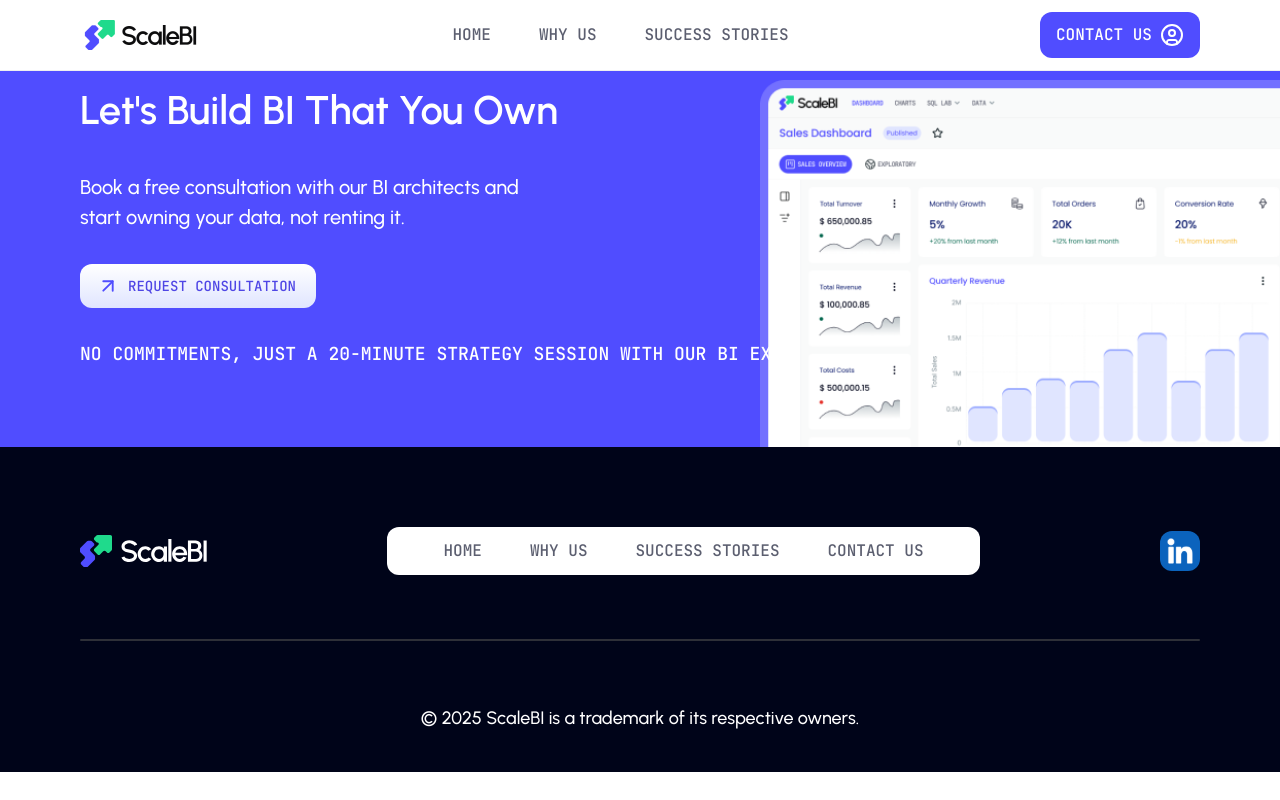
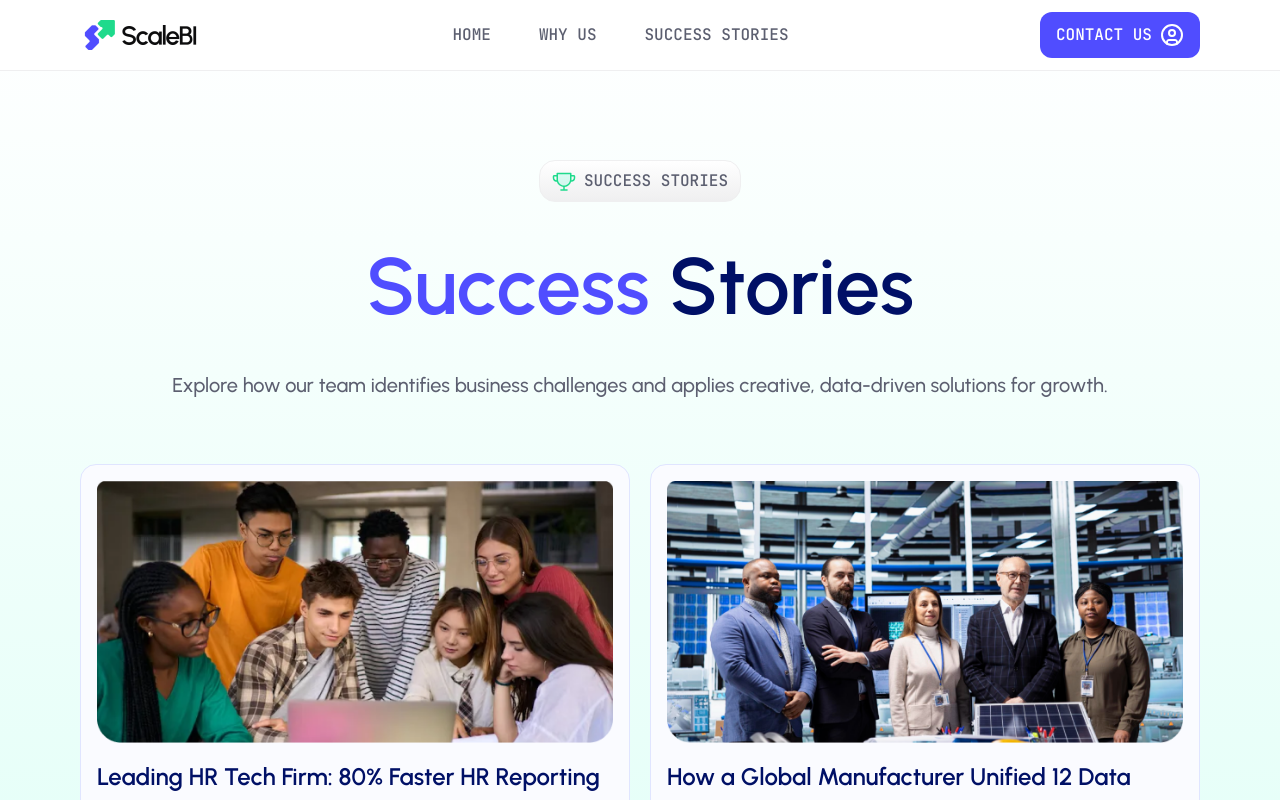
Before and after one commit to ScaleBI/ScaleBI-Site, a React (Vite) app: page /ScaleBI-Site/success-story-index in a window 1280 px wide. Shown: the top 800 px of the page. Built offline with nearby package versions, Linux system fonts and the light colour scheme.

Commit message:
change route path name

```diff
--- a/src/App.jsx
+++ b/src/App.jsx
@@ -18,8 +18,8 @@ function App() {
       <ScrollToTop />
       <Routes>
         <Route path="/" element={<Home />} />
-        <Route path="/case-study-index" element={<SuccessStories />} />
-        <Route path="/case-study-index/:slug" element={<CaseStudyDetail />} />
+        <Route path="/success-story-index" element={<SuccessStories />} />
+        <Route path="/success-story-index/:slug" element={<CaseStudyDetail />} />
         <Route path="/contact" element={<Contact />} />
       </Routes>
       <Footer />
```
